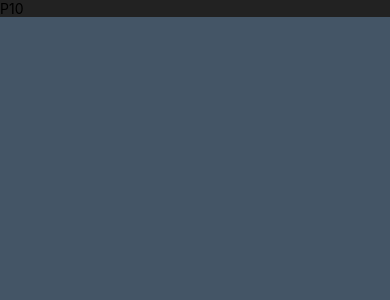
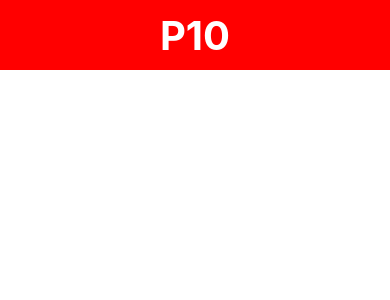
Before and after one commit to eugreg/P10Mobile, a React Native app: screen / in a window 390 px wide. Shown: the top 300 px of the page. Built offline with nearby package versions, Linux system fonts and the light colour scheme.

Commit message:
header feito

```diff
--- a/App.js
+++ b/App.js
@@ -14,6 +14,6 @@ export default function App() {
 const styles = StyleSheet.create({
   body: {
     flex: 1,
-    backgroundColor: '#456',
+    backgroundColor: '#fff',
   },
 });
--- a/src/components/Header/Header.js
+++ b/src/components/Header/Header.js
@@ -5,7 +5,7 @@ import styles from "./style.js"
 export default function Header() {
     return (
         <View style={styles.header}>
-            <Text>P10</Text>
+            <Text style= {{color: "#fff", fontWeight: "bold", fontSize: 40}}>P10</Text>
         </View>
     )
 }
--- a/src/components/Header/style.js
+++ b/src/components/Header/style.js
@@ -1,11 +1,11 @@
 import { StyleSheet } from "react-native"
 const styles = StyleSheet.create({
     header: {
-        backgroundColor: "#222"
+        backgroundColor: "#FF0000",
+        height: 70,
+        alignItems: "center",
+        justifyContent: "center",
     },
-    Text: {
-        color: "#4a33",
-    }
 })
 
 export default styles
```
